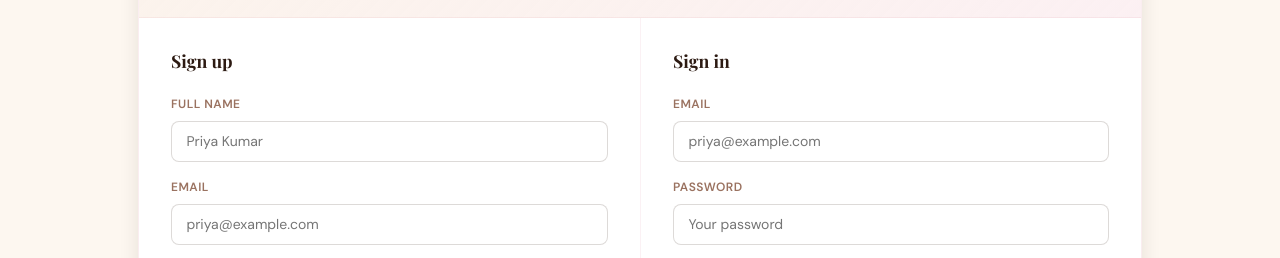
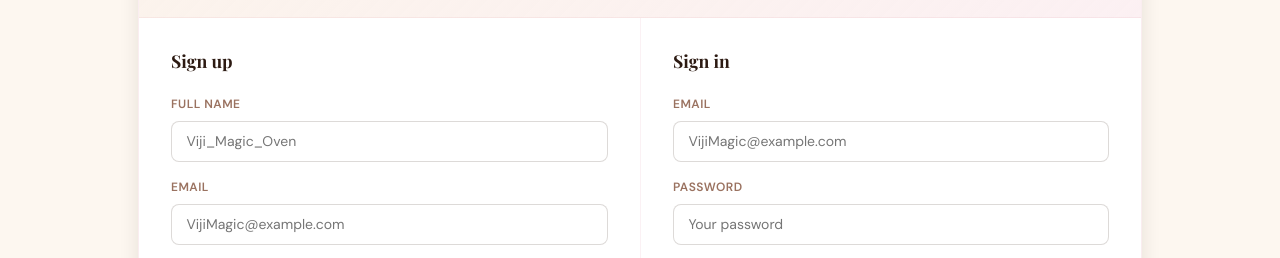
Before and after one commit to jathu1972-hub/Vijis-Magic-Oven, a website: page client/index.html in a window 1280 px wide. Shown: the part 877-1135 px from the top of the page. Drawn offline with nearby package versions, Linux system fonts and the light colour scheme; no server answers; a web font is replaced by a local one.

Commit message:
Update index.html

```diff
--- a/client/index.html
+++ b/client/index.html
@@ -86,11 +86,11 @@
                 <form id="registerForm" novalidate>
                   <div class="form-field">
                     <label for="reg-name">Full name</label>
-                    <input id="reg-name" name="name" type="text" maxlength="80" autocomplete="name" placeholder="Priya Kumar" required />
+                    <input id="reg-name" name="name" type="text" maxlength="80" autocomplete="name" placeholder="Viji_Magic_Oven" required />
                   </div>
                   <div class="form-field">
                     <label for="reg-email">Email</label>
-                    <input id="reg-email" name="email" type="email" maxlength="255" autocomplete="email" placeholder="priya@example.com" required />
+                    <input id="reg-email" name="email" type="email" maxlength="255" autocomplete="email" placeholder="VijiMagic@example.com" required />
                   </div>
                   <div class="form-field">
                     <label for="reg-password">Password</label>
@@ -104,7 +104,7 @@
                 <form id="loginForm" novalidate>
                   <div class="form-field">
                     <label for="login-email">Email</label>
-                    <input id="login-email" name="email" type="email" maxlength="255" autocomplete="email" placeholder="priya@example.com" required />
+                    <input id="login-email" name="email" type="email" maxlength="255" autocomplete="email" placeholder="VijiMagic@example.com" required />
                   </div>
                   <div class="form-field">
                     <label for="login-password">Password</label>
```
